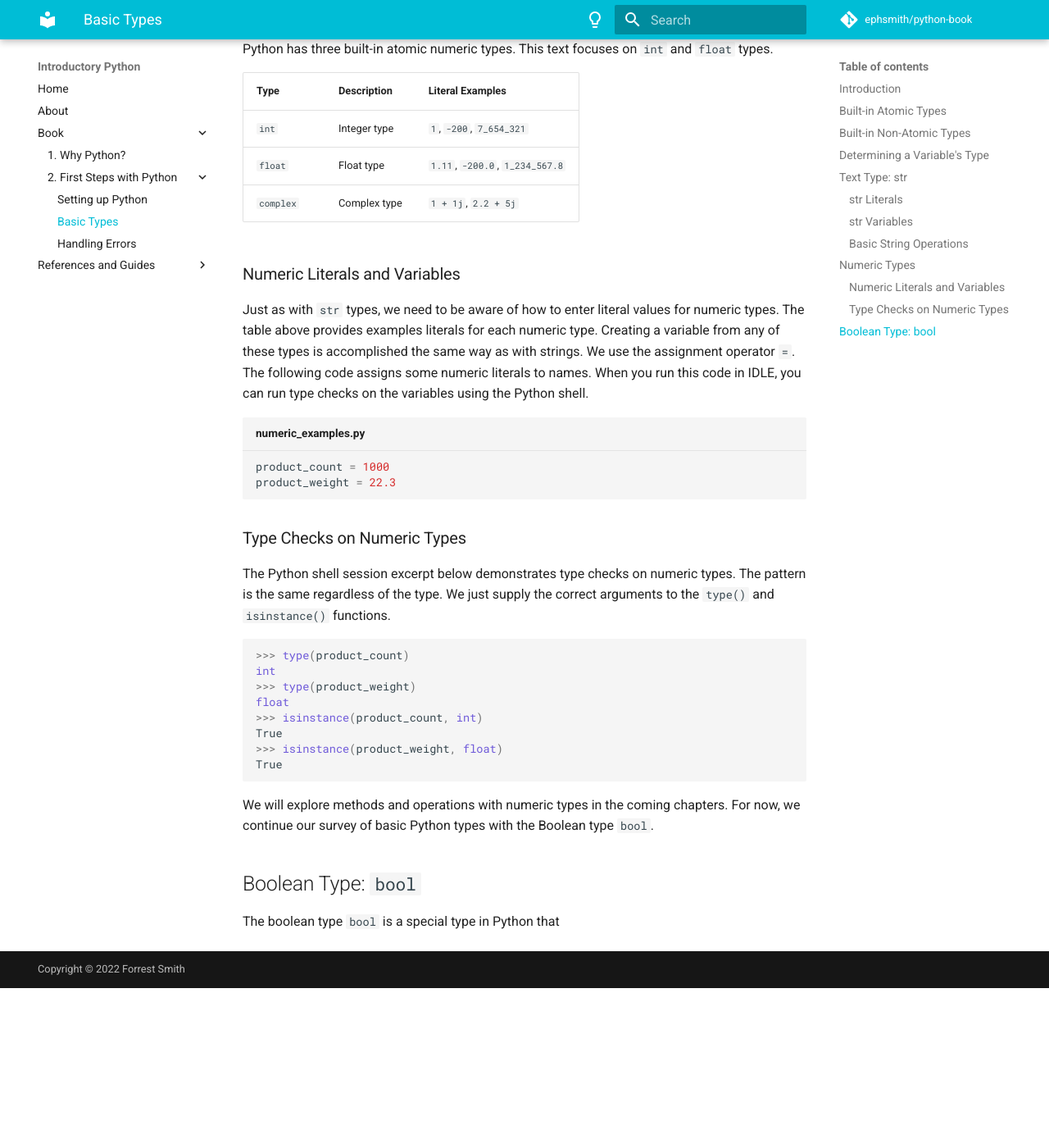
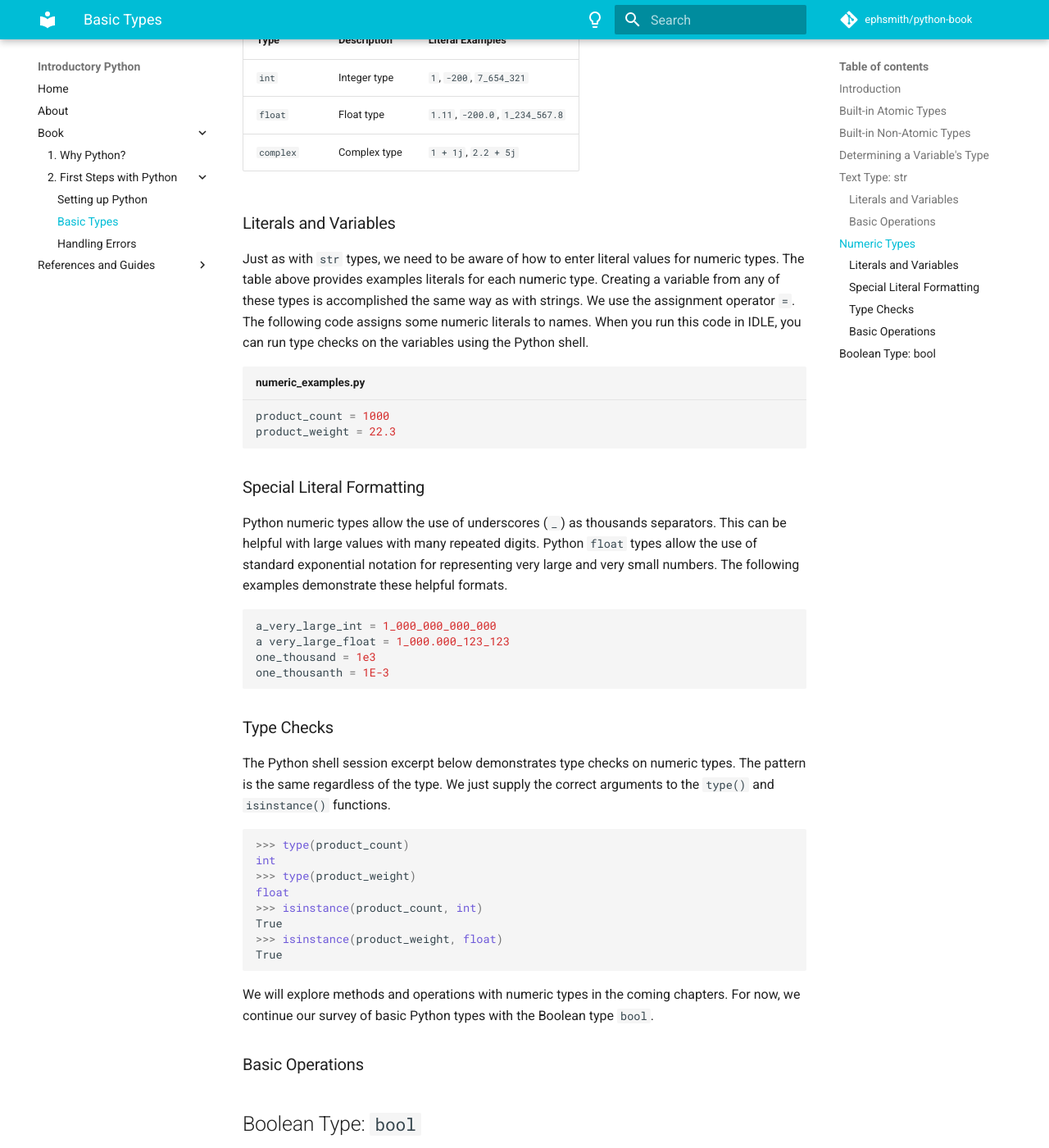
Before and after one commit to ephsmith/python-book, an MkDocs documentation site: the page built from docs/02/02-basic-types.md, in a window 1280 px wide and 1400 px high, scrolled down 3426 px. Shown: the whole window at 82% size. Built offline with MkDocs 1.6.1 and Material for MkDocs 9.7.7, drawn with Linux system fonts in a browser that asks for light colours; comment, search, counter and statistics services are not loaded; before the commit the page ends 4631 px from its top, so only the background shows below that; some of the changed text lies outside the part shown.

Commit message:
Basic Types: Completed special literal formatting for numerics.

````diff
--- a/docs/02/02-basic-types.md
+++ b/docs/02/02-basic-types.md
@@ -75,7 +75,7 @@ non-atomic compositions of an atomic character type. Python differs in this rega
     communication interface, but this is not technically a text type. In fact, `bytes`
     objects must be decoded to convert them to strings.
 
-### `str` Literals
+### Literals and Variables
 A **literal** is an actual value of a certain type that is included in our code.
 String literals are entered as characters, surrounded by (delimited with) single or
 double quotes.
@@ -98,7 +98,6 @@ When we run this program, the following is printed to the screen.
 CA EZ123
 ```
 
-### `str` Variables
 To create a string variable, assign a string literal to a name using the assignment
 operator `=`.  In the program above, `country_code` and `product_code` are both string
 variables because they have `str` types assigned to them. We can verify this
@@ -114,7 +113,7 @@ str
 True
 ```
 
-### Basic String Operations
+### Basic Operations
 Some basic string operations include:
 
 - concatenation
@@ -154,7 +153,7 @@ Python has three built-in atomic numeric types.  This text focuses on `int` and
 |`float`  | Float type       |`1.11`, `-200.0`, `1_234_567.8`|
 |`complex`| Complex type     |`1 + 1j`, `2.2 + 5j`|
 
-### Numeric Literals and Variables
+###  Literals and Variables
 Just as with `str` types, we need to be aware of how to enter literal values for
 numeric types. The table above provides examples literals for each numeric type.
 Creating a variable from any of these types is accomplished the same way as with
@@ -167,7 +166,20 @@ product_count = 1000
 product_weight = 22.3
 ```
 
-### Type Checks on Numeric Types
+### Special Literal Formatting
+Python numeric types allow the use of underscores (`_`) as thousands separators.  This
+can be helpful with large values with many repeated digits. Python `float` types allow
+the use of standard exponential notation for representing very large and very small
+numbers.  The following examples demonstrate these helpful formats.
+
+```py
+a_very_large_int = 1_000_000_000_000
+a very_large_float = 1_000.000_123_123
+one_thousand = 1e3
+one_thousanth = 1E-3
+```
+
+### Type Checks
 The Python shell session excerpt below demonstrates type checks on numeric types.  The
 pattern is the same regardless of the type.  We just supply the correct arguments to
 the `type()` and `isinstance()` functions.
@@ -186,5 +198,7 @@ True
 We will explore methods and operations with numeric types in the coming chapters. For
 now, we continue our survey of basic Python types with the Boolean type `bool`.
 
+### Basic Operations
+
 ## Boolean Type: `bool`
 The boolean type `bool` is a special type in Python that
````
